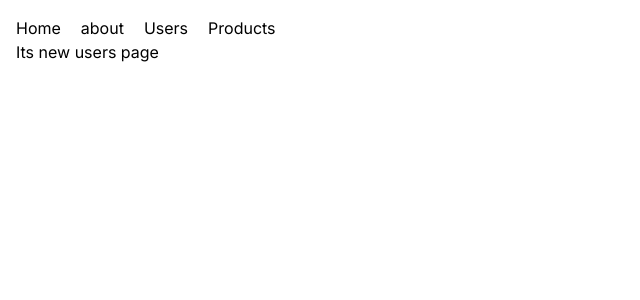
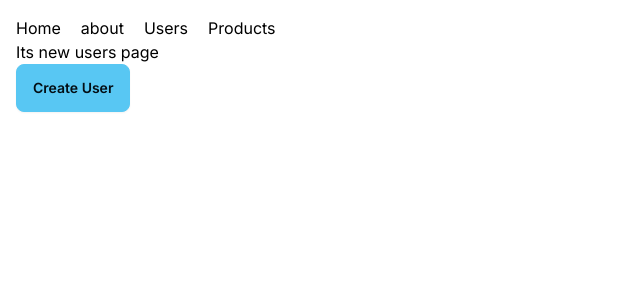
Before and after one commit to sigma390/Master-NextJS, a Next.js app: page /users/new in a window 1280 px wide. Shown: the top 300 px of the page, without its empty margins (0-640 px from the left). Built offline with nearby package versions, Linux system fonts and the light colour scheme.

Commit message:
Programatic navigation is working!!!

```diff
--- a/app/users/new/page.tsx
+++ b/app/users/new/page.tsx
@@ -1,9 +1,27 @@
+'use client'
+
+
+import { useRouter } from 'next/navigation'
 import React from 'react'
 
 const NewUserPage = () => {
+
+  //dewfine router for programmatic navigation
+  const router = useRouter();
+
+
+
   return (
     <div>
-        <p className='text-black'>Its new users page</p>
+        <p className='text-black'>Its new users page
+
+        </p>
+        <button
+        className='btn btn-secondary'
+
+        onClick={()=>{
+          router.push('/users')
+        }}>Create User</button>
 
     </div>
   )
--- a/app/users/page.tsx
+++ b/app/users/page.tsx
@@ -1,5 +1,6 @@
 import React from 'react'
 import UsersPage from './UsersPage'
+import Link from 'next/link'
 
 //access the query params
 
@@ -19,6 +20,7 @@
   return (
     <>
         <h1>Users</h1>
+        <Link href='/users/new' className='btn'>New User</Link>
         <UsersPage sortOrder = {sortOrder}/>
 
     </>
```
